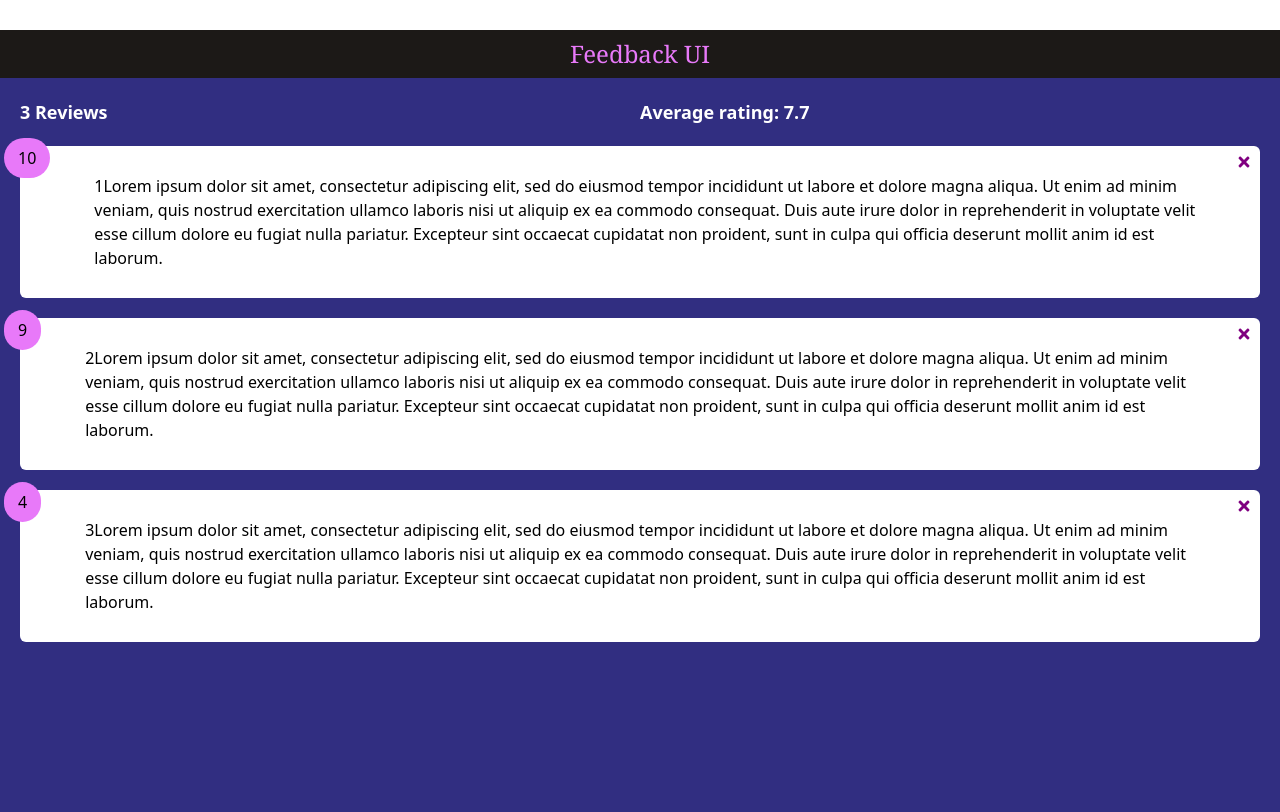
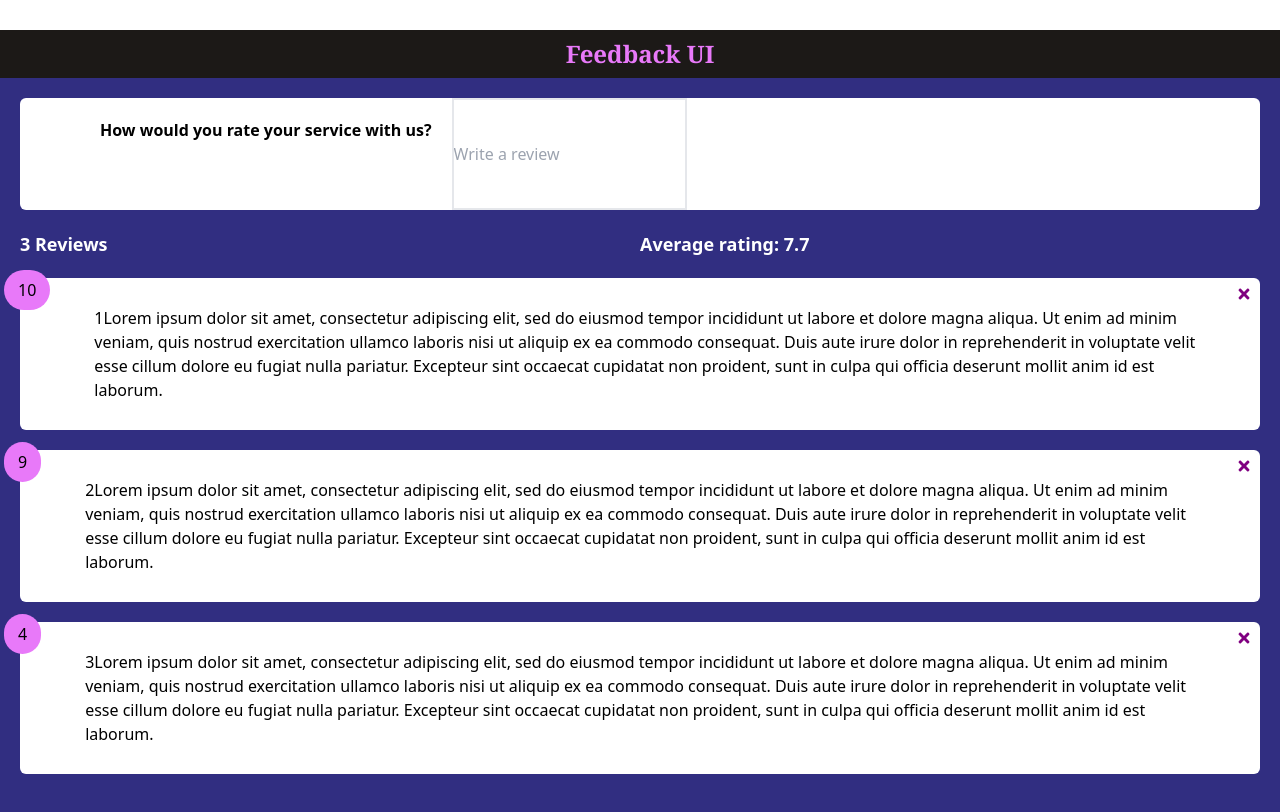
Before and after one commit to Ayushi1881/FeedbackUI, a React (Create React App) app: page / in a window 1280 px wide. Shown: the top 812 px of the page. Built offline with nearby package versions, Linux system fonts and the light colour scheme.

Commit message:
feedback form added

```diff
--- a/src/App.js
+++ b/src/App.js
@@ -4,12 +4,13 @@ import FeedbackList from './Components/FeedackList';
 import FeedBackData from './data/FeedbackData';
 import { useState } from 'react/cjs/react.development';
 import FeedbackStats from './Components/FeedbackStats';
+import FeedackForm from './Components/FeedackForm';
 
 function App(){
   const [feedback, setFeedback ] = useState(FeedBackData)
   const deleteFeedback = (id) => {
     if(window.confirm('Are you sure you want to delete?'))
-   {
+    {
       setFeedback(feedback.filter((item) => item.id !==id))
     }
   }
@@ -17,6 +18,7 @@ function App(){
       <>
         <Header/>
         <div className='bg-indigo-900 h-screen'>
+          <FeedackForm />
           <FeedbackStats feedback={feedback}/>
           <FeedbackList feedback={feedback}
           handleDelete={deleteFeedback} />
--- /dev/null
+++ b/src/Components/FeedackForm.jsx
@@ -0,0 +1,13 @@
+import React from 'react'
+import Card from './shared/Card'
+
+function FeedackForm() {
+  return <Card>
+      <form className='font-bold p-5 pl-20 flex-none'>How would you rate your service with us?</form>
+      <div className=''>
+          <input className=' border-2 h-28 flex-none block' type="text" placeholder='Write a review'/>
+      </div>
+  </Card>
+}
+
+export default FeedackForm
--- a/src/Components/Header.jsx
+++ b/src/Components/Header.jsx
@@ -4,7 +4,7 @@ import PropTypes from 'prop-types'
 function Header({text}) {
   return (
     <header className='bg-stone-900 text-center py-2'>
-      <div  className='text-2xl text-fuchsia-400 font-serif'>
+      <div  className='text-2xl font-bold text-fuchsia-400 font-serif'>
         <h2>{text}</h2>
       </div>
     </header>
```
